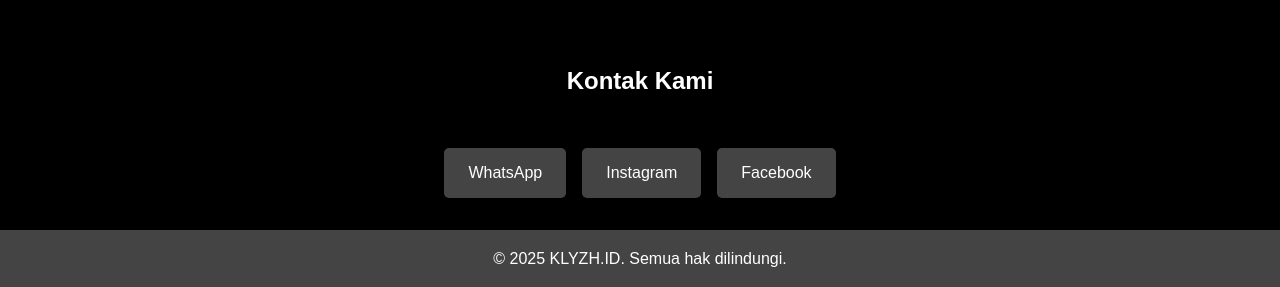
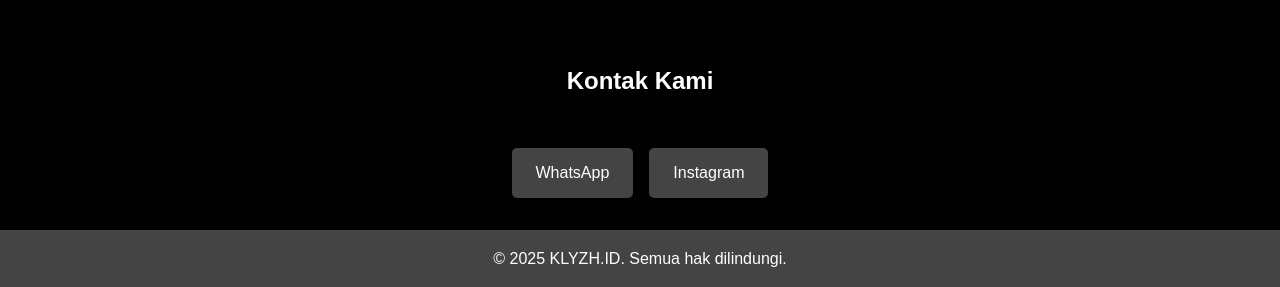
Before and after one commit to ekaajiiii/KLYZH.ID, a plain HTML site: page index.html in a window 1280 px wide. Shown: the part 2925-3212 px from the top of the page. Drawn offline with Linux system fonts and the light colour scheme.

Commit message:
Update index.html

```diff
--- a/index.html
+++ b/index.html
@@ -111,7 +111,6 @@
       <div class="social-links">
         <a href="https://wa.me/62895402884903" target="_blank">WhatsApp</a>
         <a href="https://www.instagram.com/sketbeat?igsh=MTA2M3ZuNWV4anA3NQ==" target="_blank">Instagram</a>
-        <a href="https://facebook.com/akunmu" target="_blank">Facebook</a>
       </div>
     </section>
 
```
